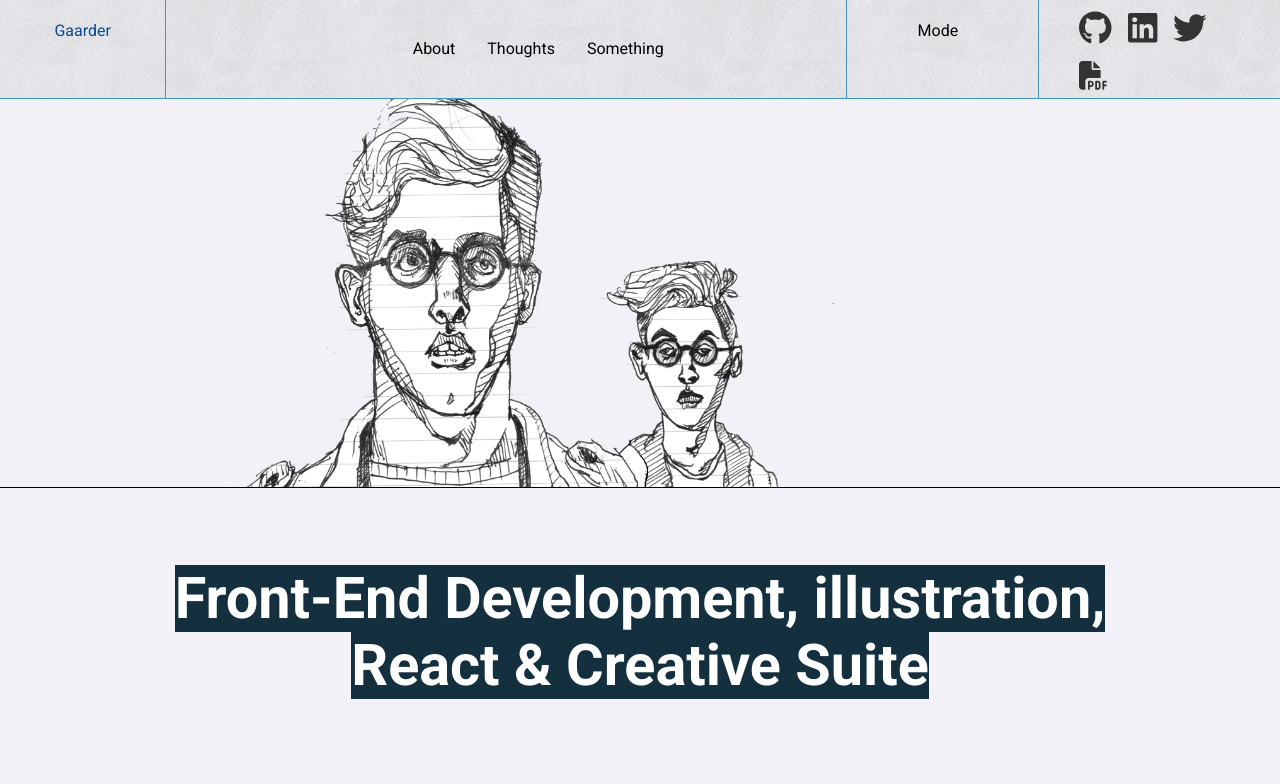
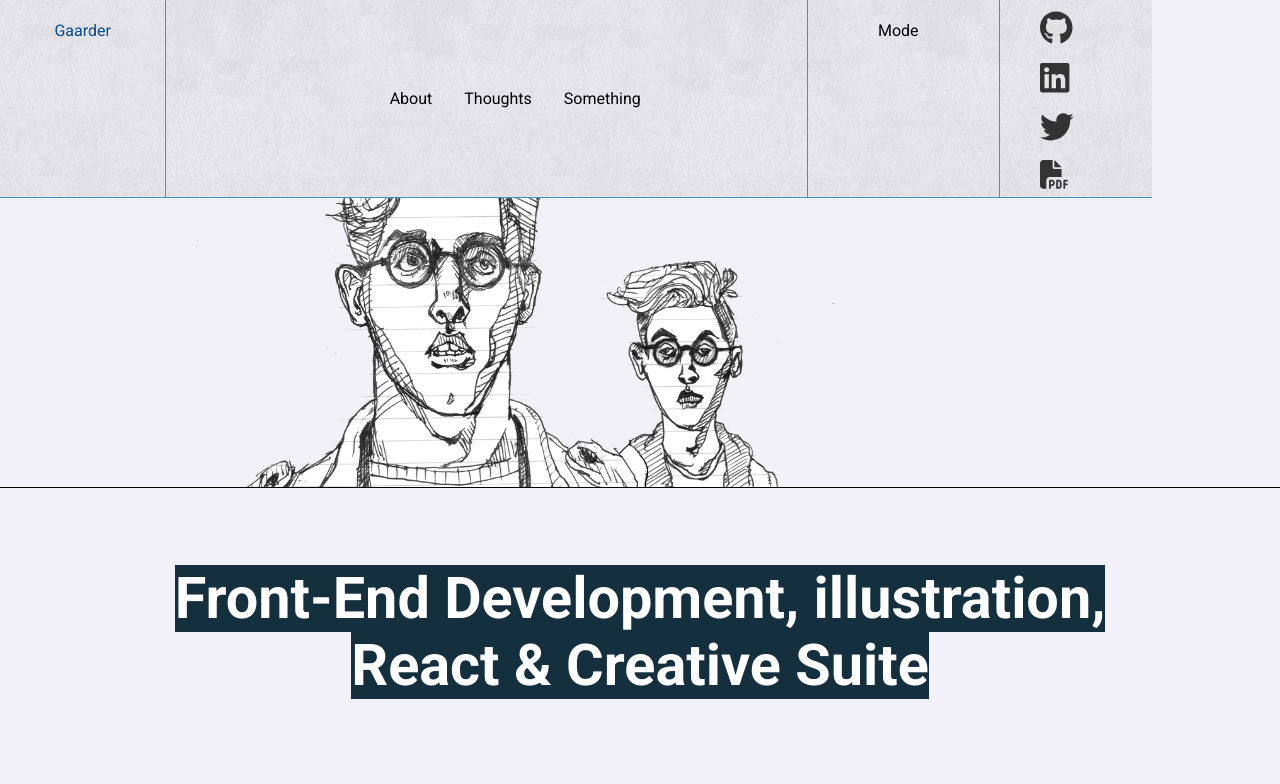
Before and after one commit to MattGaarder/portfolio, a React (Create React App) app: page / in a window 1280 px wide. Shown: the top 784 px of the page. Built offline with nearby package versions, Linux system fonts and the light colour scheme.

Commit message:
try to change css to fix grid templates
sorting css on sections

```diff
--- a/src/components/NavBar/NavBar.css
+++ b/src/components/NavBar/NavBar.css
@@ -6,7 +6,7 @@
   /* height: 8vh; */
   display: flex;
   /* justify-content: space-between; */
-  width: 100vw;
+  width: 90vw;
   height: auto;
   border-bottom: 1px solid var(--my-blue);
   position: fixed;
--- a/src/pages/About/About.js
+++ b/src/pages/About/About.js
@@ -10,7 +10,7 @@ function About({ navbarPositions}) {
     if(navbarPositions.section4 && navbarPositions.section2 && navbarPositions.section3){
       headerWidth = navbarPositions.section2.width + navbarPositions.section3.width + navbarPositions.section4.width;
     }
-    console.log(headerWidth)
+    console.log("this is the width: " + headerWidth)
     return (
     <div className="about-grid-container">
         <div className="about-container" style={{width: navbarPositions.section1?.width}}>
```
